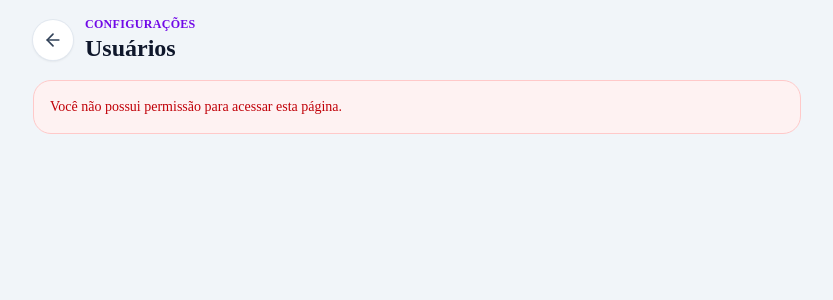
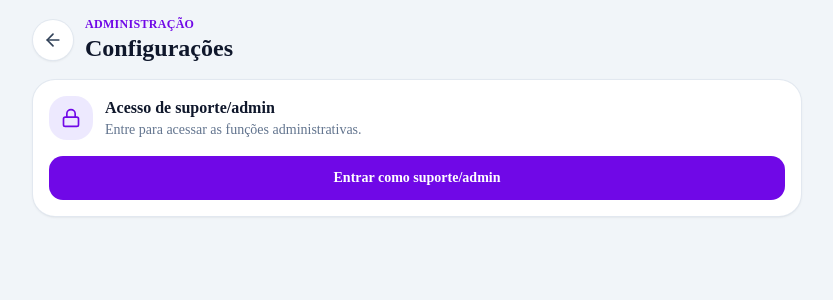
Before and after one commit to Diogo-demetrio/territorios-app, a Next.js app: page /configuracoes in a window 1280 px wide. Shown: the top 300 px of the page, without its empty margins (223-1056 px from the left). Built offline with nearby package versions, Linux system fonts and the light colour scheme; no server answers.

Commit message:
fix: restaura pagina principal de configuracoes

```diff
--- a/app/configuracoes/page.tsx
+++ b/app/configuracoes/page.tsx
@@ -2,25 +2,102 @@
 
 import Link from "next/link";
 import { useSearchParams } from "next/navigation";
-import { ArrowLeft } from "lucide-react";
-import { Suspense } from "react";
+import { Suspense, useState } from "react";
+import {
+  ArrowLeft,
+  Building2,
+  Home,
+  Layers3,
+  Lock,
+  LogOut,
+  MapPinned,
+  ShieldCheck,
+  UserCog,
+  Users,
+} from "lucide-react";
 
-import UsuariosAdmin from "@/components/auth/UsuariosAdmin";
+import LoginModal from "@/components/auth/LoginModal";
 import { useAuth } from "@/components/auth/AuthProvider";
 
-function UsuariosContent() {
+const modulos = [
+  {
+    titulo: "Usuários",
+    descricao: "Administradores e suportes",
+    href: "/configuracoes/usuarios",
+    icone: UserCog,
+    somenteAdmin: true,
+  },
+  {
+    titulo: "Cidades",
+    descricao: "Cadastro geográfico",
+    href: "/configuracoes/cidades",
+    icone: Building2,
+    somenteAdmin: true,
+  },
+  {
+    titulo: "Bairros",
+    descricao: "Bairros vinculados às cidades",
+    href: "/configuracoes/bairros",
+    icone: MapPinned,
+    somenteAdmin: true,
+  },
+  {
+    titulo: "Territórios",
+    descricao: "Criar e editar territórios",
+    href: "/configuracoes/territorios",
+    icone: Layers3,
+    somenteAdmin: true,
+  },
+  {
+    titulo: "Endereços",
+    descricao: "Cadastrar e corrigir endereços",
+    href: "/configuracoes/enderecos",
+    icone: Home,
+    somenteAdmin: false,
+  },
+  {
+    titulo: "Publicadores",
+    descricao: "Cadastro dos publicadores",
+    href: "/configuracoes/publicadores",
+    icone: Users,
+    somenteAdmin: true,
+  },
+  {
+    titulo: "Grupos",
+    descricao: "Grupos de serviço de campo",
+    href: "/configuracoes/grupos",
+    icone: Users,
+    somenteAdmin: true,
+  },
+];
+
+function ConfiguracoesContent() {
+  const [loginAberto, setLoginAberto] = useState(false);
+
   const searchParams = useSearchParams();
   const congregacaoId = searchParams.get("congregacao");
 
   const {
     usuario,
+    sair,
     isAdmin,
+    isSuporte,
     carregando,
   } = useAuth();
 
   const rotaVoltar = congregacaoId
-    ? `/configuracoes?congregacao=${congregacaoId}`
-    : "/configuracoes";
+    ? `/congregacoes/${congregacaoId}`
+    : "/";
+
+  const modulosVisiveis = modulos.filter((modulo) => {
+    if (!usuario) return false;
+
+    if (modulo.somenteAdmin) {
+      return isAdmin;
+    }
+
+    return isSuporte;
+  });
 
   return (
     <main className="min-h-screen bg-slate-100 p-4 pb-24">
@@ -28,7 +105,7 @@ function UsuariosContent() {
         <div className="mb-4 flex items-center gap-3">
           <Link
             href={rotaVoltar}
-            className="grid h-10 w-10 place-items-center rounded-full bg-white text-slate-700 shadow-sm ring-1 ring-slate-200"
+            className="grid h-10 w-10 shrink-0 place-items-center rounded-full bg-white text-slate-700 shadow-sm ring-1 ring-slate-200"
             aria-label="Voltar"
           >
             <ArrowLeft className="h-5 w-5" />
@@ -36,43 +113,129 @@ function UsuariosContent() {
 
           <div>
             <p className="text-xs font-semibold uppercase tracking-wide text-violet-700">
-              Configurações
+              Administração
             </p>
 
             <h1 className="text-2xl font-bold text-slate-900">
-              Usuários
+              Configurações
             </h1>
           </div>
         </div>
 
-        {carregando ? (
-          <div className="rounded-2xl bg-white p-4 text-sm text-slate-500">
-            Verificando acesso...
-          </div>
-        ) : !usuario || !isAdmin ? (
-          <div className="rounded-2xl border border-red-200 bg-red-50 p-4 text-sm text-red-700">
-            Você não possui permissão para acessar esta página.
-          </div>
-        ) : (
-          <UsuariosAdmin />
+        <section className="rounded-3xl bg-white p-4 shadow-sm ring-1 ring-slate-200">
+          {carregando ? (
+            <p className="text-sm text-slate-500">
+              Verificando acesso...
+            </p>
+          ) : !usuario ? (
+            <>
+              <div className="mb-4 flex items-center gap-3">
+                <div className="grid h-11 w-11 place-items-center rounded-2xl bg-violet-100 text-violet-700">
+                  <Lock className="h-5 w-5" />
+                </div>
+
+                <div>
+                  <h2 className="font-bold text-slate-900">
+                    Acesso de suporte/admin
+                  </h2>
+
+                  <p className="text-sm text-slate-500">
+                    Entre para acessar as funções administrativas.
+                  </p>
+                </div>
+              </div>
+
+              <button
+                type="button"
+                onClick={() => setLoginAberto(true)}
+                className="w-full rounded-xl bg-violet-700 py-3 text-sm font-semibold text-white"
+              >
+                Entrar como suporte/admin
+              </button>
+            </>
+          ) : (
+            <>
+              <div className="mb-4 flex items-center gap-3">
+                <div className="grid h-11 w-11 place-items-center rounded-2xl bg-green-100 text-green-700">
+                  <ShieldCheck className="h-5 w-5" />
+                </div>
+
+                <div>
+                  <h2 className="font-bold text-slate-900">
+                    {usuario.nome}
+                  </h2>
+
+                  <p className="text-sm text-slate-500">
+                    Perfil: {usuario.papel}
+                  </p>
+                </div>
+              </div>
+
+              <button
+                type="button"
+                onClick={() => sair()}
+                className="flex w-full items-center justify-center gap-2 rounded-xl border border-red-200 bg-red-50 py-3 text-sm font-semibold text-red-700"
+              >
+                <LogOut className="h-4 w-4" />
+                Sair do modo administrativo
+              </button>
+            </>
+          )}
+        </section>
+
+        {usuario && (
+          <section className="mt-4 grid grid-cols-1 gap-3 sm:grid-cols-2">
+            {modulosVisiveis.map((modulo) => {
+              const Icon = modulo.icone;
+
+              const href = congregacaoId
+                ? `${modulo.href}?congregacao=${congregacaoId}`
+                : modulo.href;
+
+              return (
+                <Link
+                  key={modulo.href}
+                  href={href}
+                  className="rounded-3xl bg-white p-4 shadow-sm ring-1 ring-slate-200 transition hover:ring-violet-300"
+                >
+                  <div className="mb-3 grid h-11 w-11 place-items-center rounded-2xl bg-violet-100 text-violet-700">
+                    <Icon className="h-5 w-5" />
+                  </div>
+
+                  <h2 className="font-bold text-slate-900">
+                    {modulo.titulo}
+                  </h2>
+
+                  <p className="mt-1 text-sm text-slate-500">
+                    {modulo.descricao}
+                  </p>
+                </Link>
+              );
+            })}
+          </section>
         )}
       </div>
+
+      <LoginModal
+        aberto={loginAberto}
+        fechar={() => setLoginAberto(false)}
+      />
     </main>
   );
 }
 
-export default function UsuariosPage() {
+export default function ConfiguracoesPage() {
   return (
     <Suspense
       fallback={
         <main className="min-h-screen bg-slate-100 p-4">
           <div className="mx-auto max-w-3xl rounded-2xl bg-white p-4 text-sm text-slate-500">
-            Carregando usuários...
+            Carregando configurações...
           </div>
         </main>
       }
     >
-      <UsuariosContent />
+      <ConfiguracoesContent />
     </Suspense>
   );
 }
```
